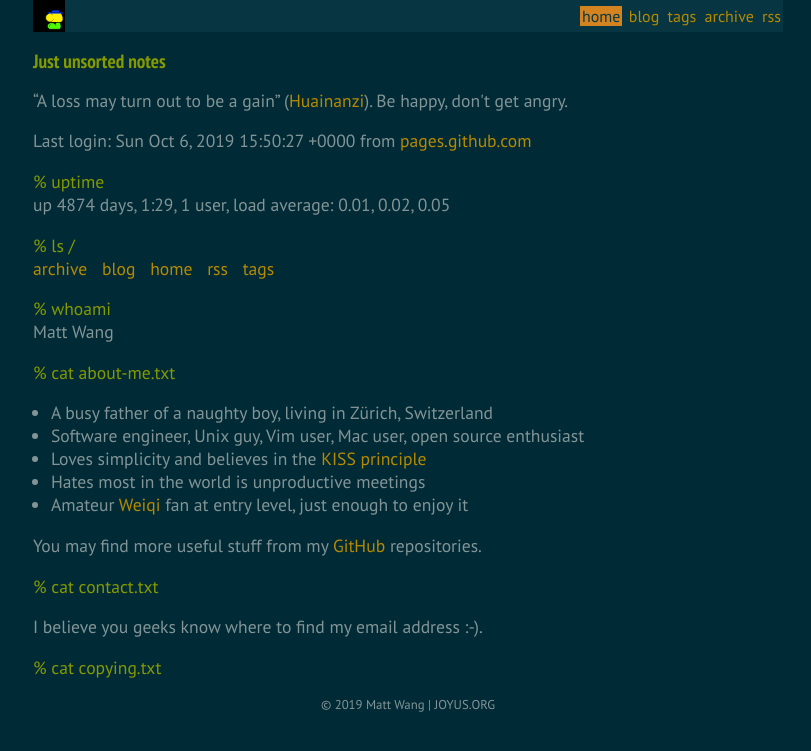
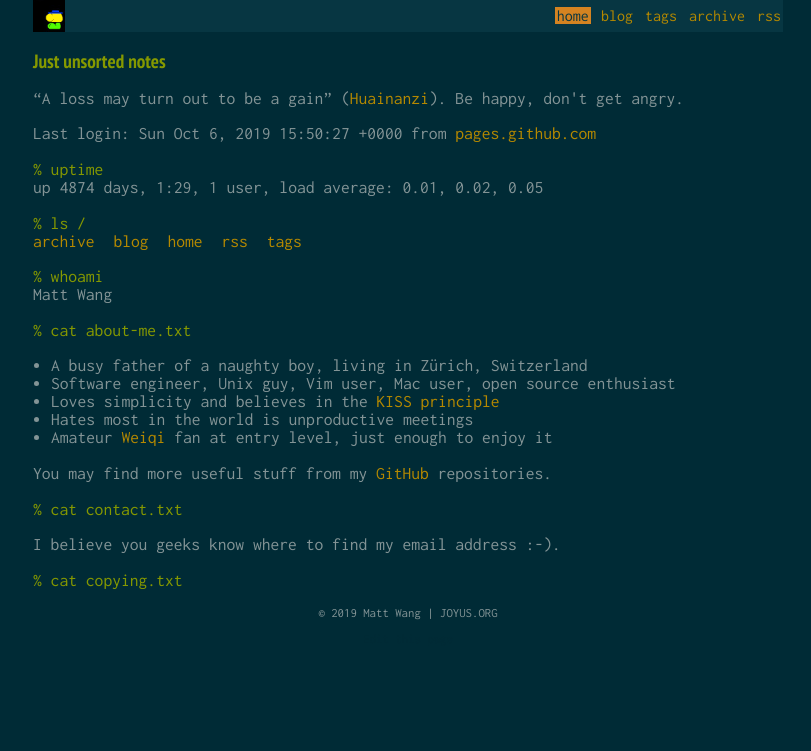
Before and after one commit to ymattw/joyus, a Jekyll site: the page built from index.html, in a window 1280 px wide. Shown: the top 751 px of the page, without its empty margins (232-1043 px from the left). Built offline with Jekyll 4.4.1, drawn with Linux system fonts in a browser that asks for light colours.

Commit message:
Use monospace font-family

```diff
--- a/css/style.css
+++ b/css/style.css
@@ -6,6 +6,7 @@ pre {
 
 html {
   background-color: #002b36;
+  font-family: Inconsolata, monospace;
   font-size: 16px;
   margin-top: 0;
 }
```
